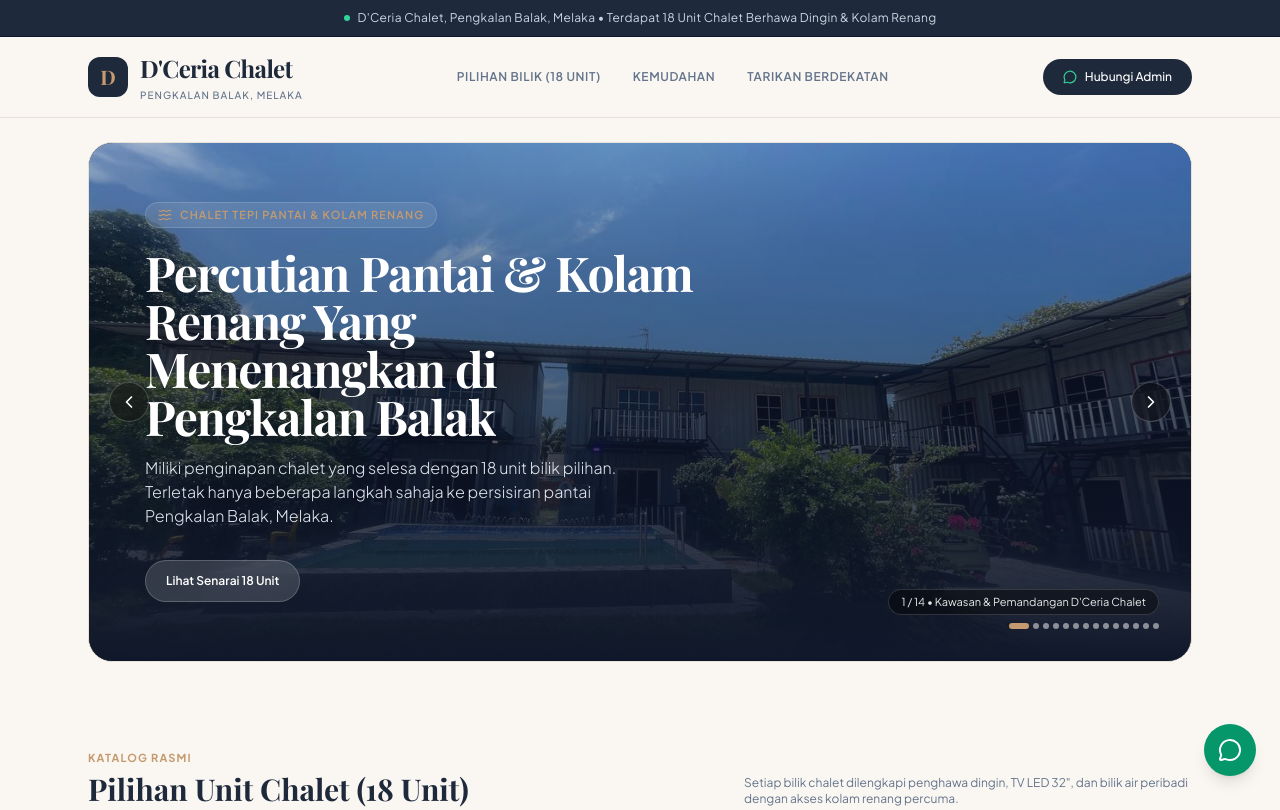
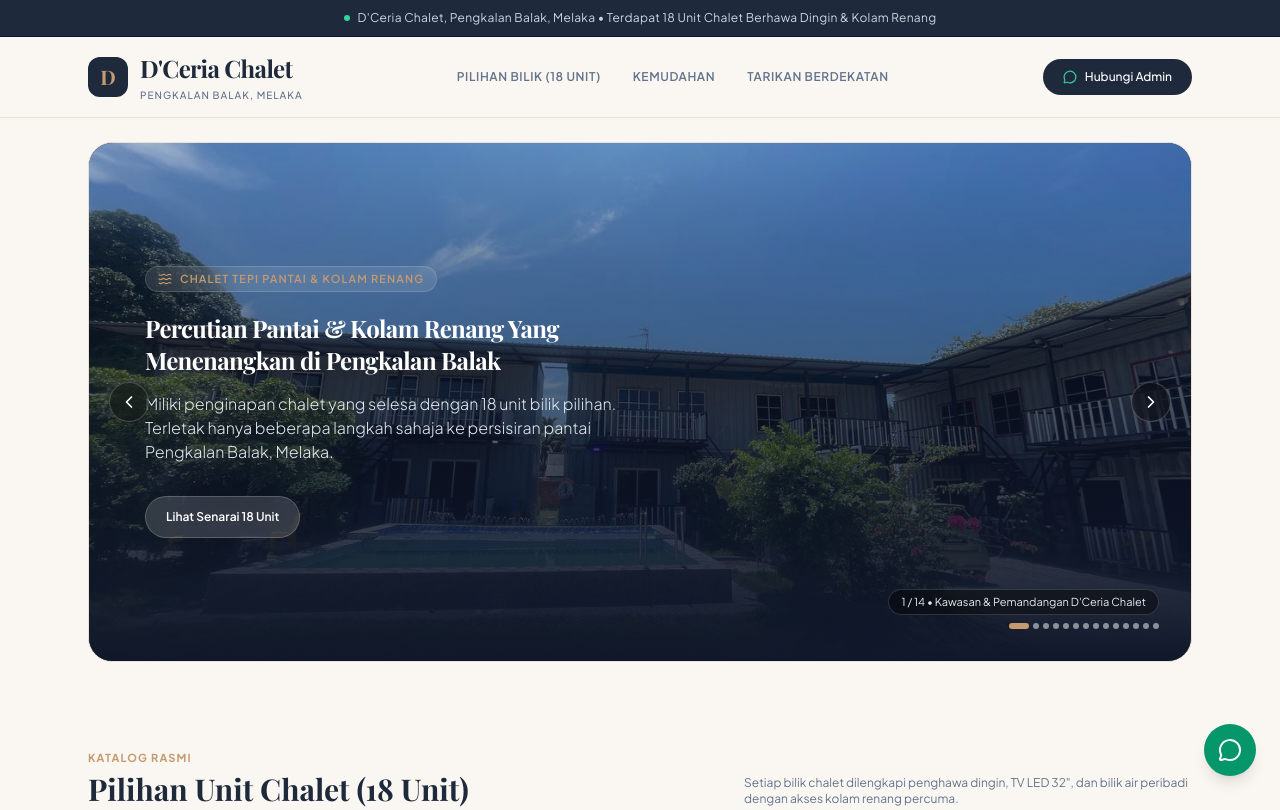
Before and after one commit to abdulZack2708/DceriaChaletSystem, a plain HTML site: page index.html in a window 1280 px wide. Shown: the top 810 px of the page. Drawn offline with nearby package versions, Linux system fonts and the light colour scheme; a web font is replaced by a local one.

Commit message:
Add files via upload

```diff
--- a/index.html
+++ b/index.html
@@ -153,9 +153,9 @@
           Chalet Tepi Pantai & Kolam Renang
         </div>
 
-        <h1 class="font-serif text-3xl sm:text-5xl font-bold leading-[1.15] mb-4 tracking-tight">
-          Percutian Pantai & Kolam Renang Yang Menenangkan di Pengkalan Balak
-        </h1>
+        <h3 class="font-serif text-xl sm:text-2xl font-bold leading-[1.25] mb-4 tracking-tight">
+		  Percutian Pantai & Kolam Renang Yang Menenangkan di Pengkalan Balak
+		</h3>
 
         <p class="text-slate-200 text-sm sm:text-base leading-relaxed font-light mb-8 max-w-lg">
           Miliki penginapan chalet yang selesa dengan 18 unit bilik pilihan. Terletak hanya beberapa langkah sahaja ke persisiran pantai Pengkalan Balak, Melaka.
```
